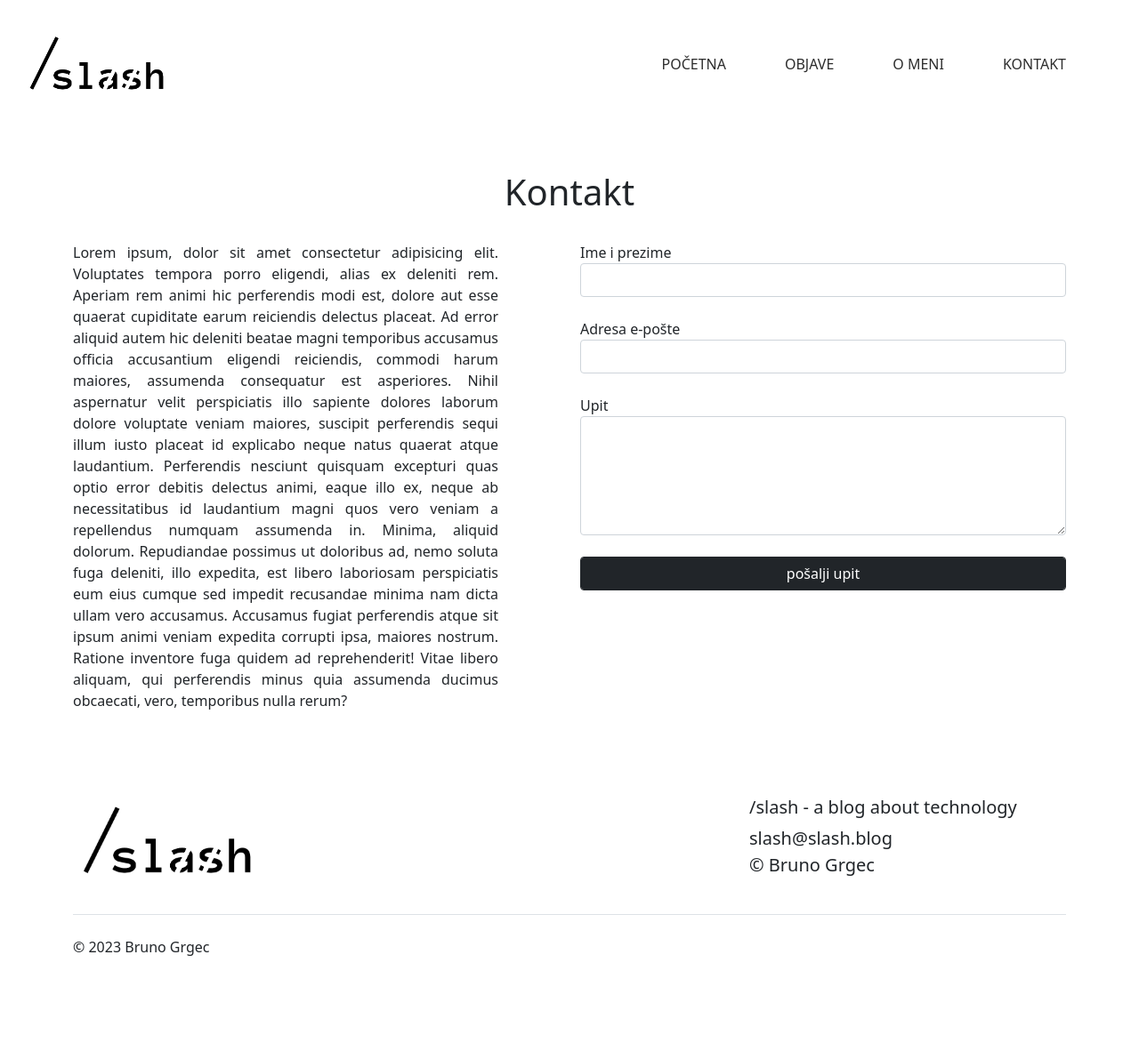
After one commit to bgrgec/ZavrsniRad, a Django app: page /contact/ in a window 1280 px wide. The commit adds this page. Shown: the whole page at 89% size. Run offline with Django 4.2, Linux system fonts and the light colour scheme.

Commit message:
CSS, static

```diff
--- a/ZavrsniRadProject/Blog/static/Blog/css/style.css
+++ b/ZavrsniRadProject/Blog/static/Blog/css/style.css
@@ -9,6 +9,11 @@
 
 .nav-item{
   padding-right: 50px !important;
+}
+
+.contactText{
+  padding-right: 80px !important;
+  text-align: justify;
 }
 
 .sliderContainer{
@@ -52,6 +57,14 @@
   .postTitle{
     font-size: 3rem !important;
     font-weight: 100 !important;
+    color: #2D2D2D;
+    text-decoration: none !important;
+  }
+
+  .carousel-caption>.postTitle{
+    ont-size: 3rem !important;
+    font-weight: 100 !important;
+    color: white !important;
   }
 
 
--- /dev/null
+++ b/ZavrsniRadProject/Blog/templates/Blog/contact.html
@@ -0,0 +1,33 @@
+{% extends 'Blog/header.html' %}
+
+  {% block content %}
+  <div class="container">
+    <div class="row py-5">
+        <div class="col-md-12">
+            <h1 class="text-center">Kontakt</h1>
+            <br>
+        </div>
+        <div class="col-md-6 contactText">
+            Lorem ipsum, dolor sit amet consectetur adipisicing elit. Voluptates tempora porro eligendi, alias ex deleniti rem. Aperiam rem animi hic perferendis modi est, dolore aut esse quaerat cupiditate earum reiciendis delectus placeat. Ad error aliquid autem hic deleniti beatae magni temporibus accusamus officia accusantium eligendi reiciendis, commodi harum maiores, assumenda consequatur est asperiores. Nihil aspernatur velit perspiciatis illo sapiente dolores laborum dolore voluptate veniam maiores, suscipit perferendis sequi illum iusto placeat id explicabo neque natus quaerat atque laudantium. Perferendis nesciunt quisquam excepturi quas optio error debitis delectus animi, eaque illo ex, neque ab necessitatibus id laudantium magni quos vero veniam a repellendus numquam assumenda in. Minima, aliquid dolorum. Repudiandae possimus ut doloribus ad, nemo soluta fuga deleniti, illo expedita, est libero laboriosam perspiciatis eum eius cumque sed impedit recusandae minima nam dicta ullam vero accusamus. Accusamus fugiat perferendis atque sit ipsum animi veniam expedita corrupti ipsa, maiores nostrum. Ratione inventore fuga quidem ad reprehenderit! Vitae libero aliquam, qui perferendis minus quia assumenda ducimus obcaecati, vero, temporibus nulla rerum?
+        </div>
+        <div class="col-md-6">
+            <div class="contactForm">
+                <form action="">
+                    <label for="ime">Ime i prezime</label>
+                    <input type="text" name="ime" class="form-control">
+                    <br>
+                    <label for="ime">Adresa e-pošte</label>
+                    <input type="email" name="email" class="form-control">
+                    <br>
+                    <label for="poruka">Upit</label>
+                    <textarea name="poruka" cols="30" rows="5" class="form-control"></textarea>
+                    <br>
+                    <input type="submit" class="btn btn-dark form-control" value="pošalji upit">
+                </form>
+            </div>
+        </div>
+    </div>
+
+  </div>
+
+  {% endblock %}
--- a/ZavrsniRadProject/Blog/templates/Blog/header.html
+++ b/ZavrsniRadProject/Blog/templates/Blog/header.html
@@ -26,13 +26,13 @@
                 <a class="nav-link active" aria-current="page" href="/">Početna</a>
               </li>
               <li class="nav-item">
-                <a class="nav-link" href="posts">Objave</a>
+                <a class="nav-link" href="/posts/">Objave</a>
               </li>
               <li class="nav-item">
-                <a class="nav-link" href="about/">O meni</a>
+                <a class="nav-link" href="/about/">O meni</a>
               </li>
               <li class="nav-item">
-                <a class="nav-link" href="contact/">Kontakt</a>
+                <a class="nav-link" href="/contact/">Kontakt</a>
               </li>
             </ul>
 
--- a/ZavrsniRadProject/Blog/templates/Blog/index.html
+++ b/ZavrsniRadProject/Blog/templates/Blog/index.html
@@ -66,7 +66,9 @@
 
 
               </div>
-
+              <div class="text-center">
+                <a href="/posts/">Sve objave &gt;</a>
+              </div>
             </div>
 
           </div>
--- a/ZavrsniRadProject/Blog/urls.py
+++ b/ZavrsniRadProject/Blog/urls.py
@@ -6,5 +6,7 @@ from django.conf.urls.static import static
 urlpatterns = [
     path('', views.index, name='index'),
     path('about/', views.about, name='about'),
+    path('posts/', views.posts, name='posts'),
+    path('contact/', views.contact, name='contact'),
     path('post/<int:postID>/', views.singlePost, name='singlePost'),
 ] + static(settings.STATIC_URL, document_root=settings.STATIC_URL)  + static(settings.MEDIA_URL, document_root=settings.MEDIA_ROOT)
--- a/ZavrsniRadProject/Blog/views.py
+++ b/ZavrsniRadProject/Blog/views.py
@@ -17,6 +17,18 @@ def singlePost(request, postID):
 
     return render(request, 'Blog/singlePost.html', context=context)
 
+
+def posts(request):
+    postList = Post.objects.all().order_by('-id')
+    context = {
+        'postData':postList,
+    }
+    return(render(request, 'Blog/posts.html', context=context))
+
 def about(request):
     context={}
     return(render(request, 'Blog/about.html', context=context))
+
+def contact(request):
+    context={}
+    return(render(request, 'Blog/contact.html', context=context))
```
Also changed, not shown: ZavrsniRadProject/Blog/templates/Blog/about.html (+8 -3 lines), ZavrsniRadProject/Blog/templates/Blog/posts.html (added, +29 -0 lines).
